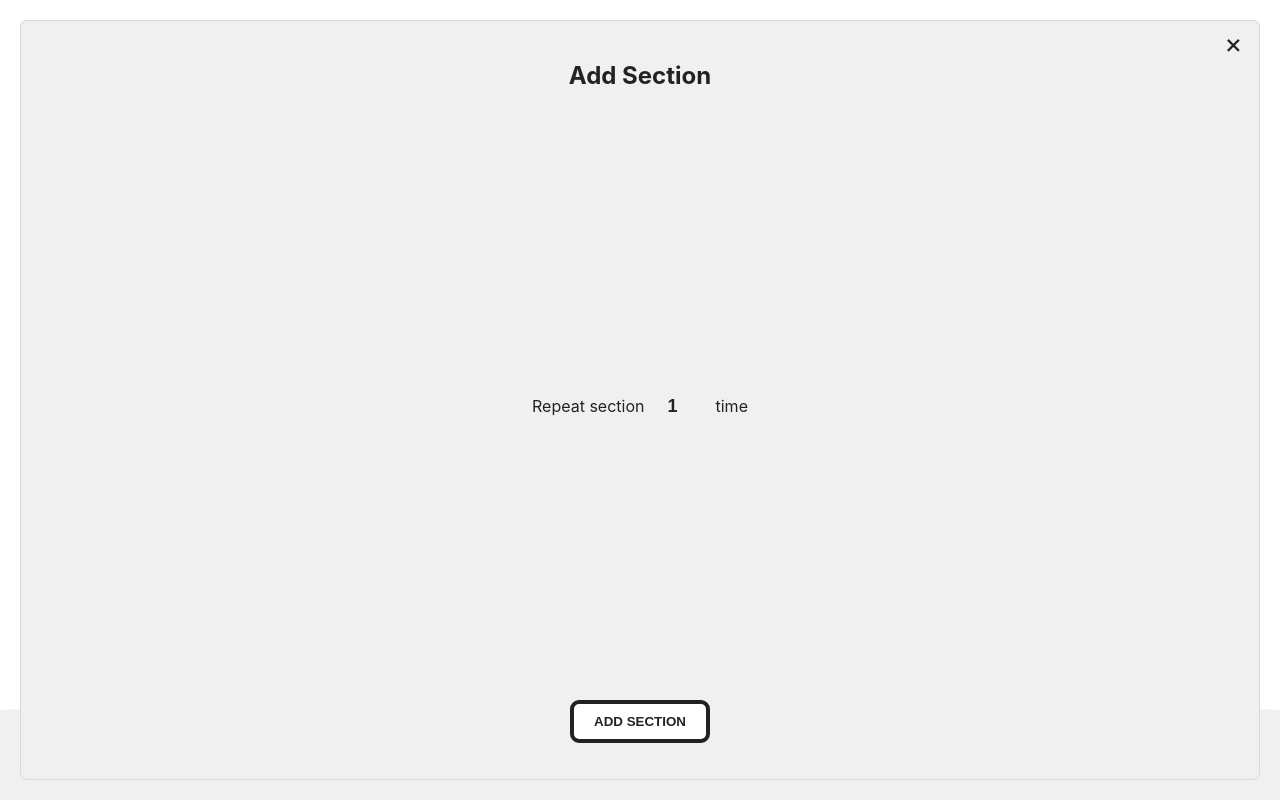
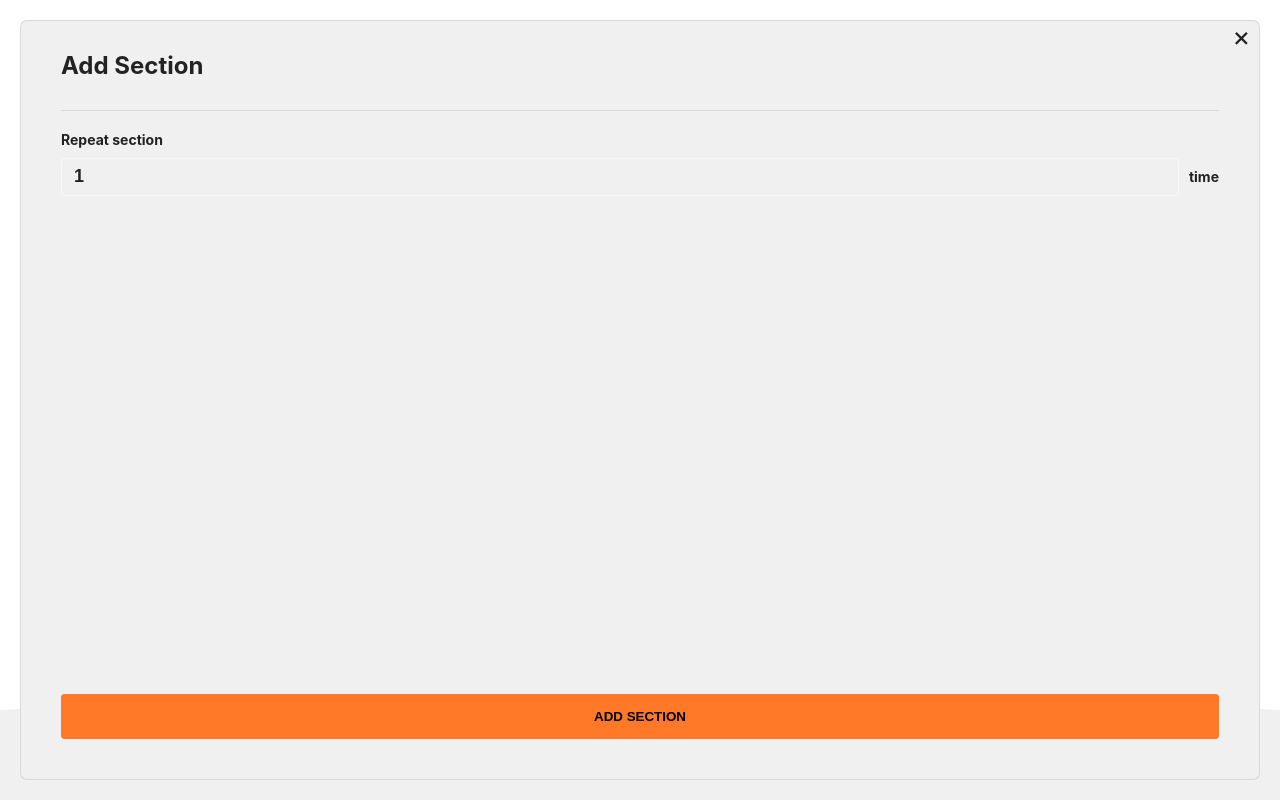
Before and after one commit to chrispdunne/chordplayer, a React (Vite) app: page / in a window 1280 px wide. Both pictures are taken after a click on the button "Add section". Built offline with nearby package versions, Linux system fonts and the light colour scheme.

Commit message:
modal styling

```diff
--- a/src/app/styles.ts
+++ b/src/app/styles.ts
@@ -10,23 +10,36 @@ export const Modal = styled.div`
 	display: flex;
 	flex-direction: column;
 	justify-content: space-between;
-	padding: 20px 20px 40px;
+	padding: 10px 40px 40px;
+	text-align: left;
 `;
-export const ModalHead = styled.h2``;
+export const ModalHead = styled.h2`
+	border-bottom: 1px solid var(--border-color);
+	padding-bottom: 30px;
+`;
 export const ModalBody = styled.div``;
 export const ModalFoot = styled.div``;
 
-export const SaveButton = styled.button`
+export const PrimaryButton = styled.button`
+	transition: all 0.25s ease-in-out;
+	cursor: pointer;
+	color: var(--orange-contrast);
+	background-color: var(--orange);
 	appearance: none;
 	border: 0;
-	background: var(--background);
-	color: var(--foreground);
-	cursor: pointer;
+	outline: 8px solid var(--off-background);
+	&:hover {
+		background-color: var(--background);
+		color: var(--orange);
+	}
+`;
+
+export const SaveButton = styled(PrimaryButton)`
 	text-transform: uppercase;
 	font-weight: bold;
-	padding: 10px 20px;
-	border-radius: 5px;
-	outline: 4px solid var(--foreground);
+	padding: 15px 20px;
+	border-radius: 3px;
+	width: 100%;
 `;
 
 export const ModalCloseButton = styled.button`
@@ -36,8 +49,8 @@ export const ModalCloseButton = styled.button`
 	transform: rotate(45deg);
 	font-size: 32px;
 	position: absolute;
-	top: 5px;
-	right: 10px;
+	top: -2px;
+	right: 2px;
 	color: var(--foreground);
 	cursor: pointer;
 	&:after {
@@ -45,7 +58,23 @@ export const ModalCloseButton = styled.button`
 	}
 `;
 
-export const NumberInput = styled.input.attrs({ type: 'number' })`
+export const InputContainer = styled.div`
+	margin: 20px 0;
+`;
+export const Input = styled.input`
+	background: transparent;
+	border: 1px solid var(--border-color-strong);
+	border-radius: 3px;
+	width: 100%;
+	color: var(--foreground);
+	font-weight: bold;
+	font-size: 18px;
+	padding: 7px 12px 8px;
+	box-sizing: border-box;
+`;
+export const NumberInput = styled(Input).attrs({ type: 'number' })``;
+
+export const PlainInput = styled.input`
 	background: transparent;
 	border: 0;
 	color: var(--foreground);
@@ -53,3 +82,33 @@ export const NumberInput = styled.input.attrs({ type: 'number' })`
 	font-size: 18px;
 	text-align: center;
 `;
+export const PlainNumberInput = styled(PlainInput).attrs({ type: 'number' })``;
+export const PlainSelect = styled.select`
+	border: 0;
+	background: transparent;
+	appearance: none;
+	color: var(--foreground);
+	font-weight: bold;
+	font-size: 18px;
+	text-align: center;
+`;
+
+export const Label = styled.label`
+	display: block;
+	font-weight: bold;
+	font-size: 14px;
+	margin: 0 0 10px;
+`;
+
+export const AddOnInputContainer = styled.div`
+	display: flex;
+	justify-content: center;
+	align-items: center;
+`;
+export const AddOnInput = styled(Input)``;
+export const AddOn = styled.div`
+	line-height: 1;
+	padding-left: 10px;
+	font-weight: bold;
+	font-size: 14px;
+`;
--- a/src/components/Buttons/AddSectionButton/styles.ts
+++ b/src/components/Buttons/AddSectionButton/styles.ts
@@ -1,29 +1,19 @@
 import styled, { css } from 'styled-components';
+import { PrimaryButton } from '../../../app/styles';
 
 interface AddButtonProps {
 	hasNoSections?: boolean;
 }
 
-export const StyledAddButton = styled.button<AddButtonProps>`
-	transition: all 0.25s ease-in-out;
-	cursor: pointer;
-	color: var(--foreground);
-	background-color: var(--orange);
-	appearance: none;
+export const StyledAddButton = styled(PrimaryButton)<AddButtonProps>`
 	font-size: 43px;
 	font-weight: bold;
 	width: 50px;
 	height: 50px;
 	min-height: 50px;
 	border-radius: 3px;
-	border: 0;
-	outline: 8px solid var(--off-background);
 	margin: 20px auto;
 	line-height: 0;
-	&:hover {
-		background-color: var(--background);
-		color: var(--orange);
-	}
 	${({ hasNoSections }) =>
 		hasNoSections === false &&
 		css`
--- a/src/components/EditChord/FlavourSelect.tsx
+++ b/src/components/EditChord/FlavourSelect.tsx
@@ -1,3 +1,4 @@
+import { InputContainer, Label } from '../../app/styles';
 import { getFlavourEnumKeys } from '../../types';
 import Select from '../Select';
 
@@ -9,8 +10,8 @@ interface Props {
 
 export default function FlavourSelect({ value, onChange }: Props) {
 	return (
-		<div>
-			Which Flavour:{' '}
+		<InputContainer>
+			<Label>Type:</Label>
 			<Select
 				options={flavours.map(flavour => ({
 					value: flavour,
@@ -19,6 +20,6 @@ export default function FlavourSelect({ value, onChange }: Props) {
 				value={value}
 				onChange={onChange}
 			/>
-		</div>
+		</InputContainer>
 	);
 }
--- a/src/components/EditChord/KeySelect.tsx
+++ b/src/components/EditChord/KeySelect.tsx
@@ -1,21 +1,25 @@
-import { KeyEnum, getKeyEnumValues } from "../../types"
-import Select from "../Select"
+import { InputContainer, Label } from '../../app/styles';
+import { KeyEnum, getKeyEnumValues } from '../../types';
+import Select from '../Select';
 
 interface Props {
-  value: string
-  onChange: (value: string) => void
+	value: string;
+	onChange: (value: string) => void;
 }
 export default function KeySelect({ value, onChange }: Props) {
-  const keyValues = getKeyEnumValues()
+	const keyValues = getKeyEnumValues();
 	return (
-    <div>
-      <label htmlFor="key_select">Root: </label>
+		<InputContainer>
+			<Label htmlFor="key_select">Key: </Label>
 			<Select
 				id="key_select"
-        options={keyValues.map((value) => ({ value, label: KeyEnum[value] }))}
+				options={keyValues.map(value => ({
+					value,
+					label: KeyEnum[value]
+				}))}
 				value={value}
 				onChange={onChange}
 			/>
-    </div>
-  )
+		</InputContainer>
+	);
 }
--- a/src/components/EditChord/LengthInput.tsx
+++ b/src/components/EditChord/LengthInput.tsx
@@ -1,4 +1,4 @@
-import { NumberInput } from '../../app/styles';
+import { InputContainer, Label, NumberInput } from '../../app/styles';
 
 interface Props {
 	value: number;
@@ -6,14 +6,14 @@ interface Props {
 }
 export default function LengthInput({ value, onChange }: Props) {
 	return (
-		<div>
-			How many bars:{' '}
+		<InputContainer>
+			<Label>How many bars: </Label>
 			<NumberInput
 				min={1}
 				max={4}
 				onChange={e => onChange(e.target.valueAsNumber)}
 				value={value}
 			/>
-		</div>
+		</InputContainer>
 	);
 }
--- a/src/components/EditChord/index.tsx
+++ b/src/components/EditChord/index.tsx
@@ -92,6 +92,7 @@ export default function EditChord() {
 					title="close this modal popup"
 					aria-label="close this modal poup"
 				/>
+				<div>
 					<ModalHead>
 						{activeChord !== null ? 'Edit' : 'Add'} Chord
 					</ModalHead>
@@ -104,10 +105,10 @@ export default function EditChord() {
 						<FlavourSelect value={flavour} onChange={setFlavour} />
 						<LengthInput value={length} onChange={setLength} />
 					</ModalBody>
-
+				</div>
 				<ModalFoot>
 					<SaveButton onClick={handleSaveChord}>
-						{activeChord !== null ? 'Edit' : 'Add'} Chord
+						{activeChord !== null ? 'Save' : 'Add'} Chord
 					</SaveButton>
 				</ModalFoot>
 			</Modal>
--- a/src/components/EditSection/index.tsx
+++ b/src/components/EditSection/index.tsx
@@ -1,6 +1,10 @@
 import { useState } from 'react';
 import { useAppSelector } from '../../app/hooks';
 import {
+	AddOn,
+	AddOnInput,
+	AddOnInputContainer,
+	Label,
 	Modal,
 	ModalBody,
 	ModalCloseButton,
@@ -44,20 +48,29 @@ export default function EditSection() {
 				title="close this modal popup"
 				aria-label="close this modal poup"
 			/>
-			<ModalHead>{activeSectionId ? 'Edit' : 'Add'} Section</ModalHead>
-			<ModalBody>
-				Repeat section{' '}
-				<NumberInput
-					min={1}
-					max={99}
-					value={repeatCount}
-					onChange={e => setRepeatCount(e.target.valueAsNumber)}
-				/>{' '}
-				time{repeatCount > 1 && 's'}
-			</ModalBody>
+			<div>
+				<ModalHead>
+					{activeSectionId ? 'Edit' : 'Add'} Section
+				</ModalHead>
+				<ModalBody>
+					<Label>Repeat section</Label>
+					<AddOnInputContainer>
+						<AddOnInput
+							type="number"
+							min={1}
+							max={99}
+							value={repeatCount}
+							onChange={e =>
+								setRepeatCount(e.target.valueAsNumber)
+							}
+						/>
+						<AddOn>time{repeatCount > 1 && 's'}</AddOn>
+					</AddOnInputContainer>
+				</ModalBody>
+			</div>
 			<ModalFoot>
 				<SaveButton onClick={handleSaveSection}>
-					{activeSectionId ? 'Edit' : 'Add'} Section
+					{activeSectionId ? 'Save' : 'Add'} Section
 				</SaveButton>
 			</ModalFoot>
 		</Modal>
--- a/src/components/PlayBar/BpmEdit.tsx
+++ b/src/components/PlayBar/BpmEdit.tsx
@@ -1,7 +1,7 @@
 import NoteIcon from '../Icons/NoteIcon';
 import { OtherButton } from './styles';
 import * as Tone from 'tone';
-import { NumberInput } from '../../app/styles';
+import { PlainNumberInput } from '../../app/styles';
 import { useDispatch } from 'react-redux';
 import { useAppSelector } from '../../app/hooks';
 import { selectBpm, setBpm } from '../../store/appSlice';
@@ -16,8 +16,10 @@ export default function BpmEdit() {
 
 	return (
 		<OtherButton title="change bpm" aria-label="change bpm">
+			<label htmlFor="bpm">
 				<NoteIcon />
-			<NumberInput
+				<PlainNumberInput
+					id="bpm"
 					min={40}
 					max={400}
 					step={1}
@@ -25,6 +27,7 @@ export default function BpmEdit() {
 					onChange={e => handleSetBpm(e.target.valueAsNumber)}
 				/>
 				bpm
+			</label>
 		</OtherButton>
 	);
 }
--- a/src/components/PlayBar/TimeSignatureEdit.tsx
+++ b/src/components/PlayBar/TimeSignatureEdit.tsx
@@ -2,7 +2,7 @@ import { useState } from 'react';
 import MetronomeIcon from '../Icons/MetronomeIcon';
 import { OtherButton } from './styles';
 import Select from '../Select';
-import { NumberInput } from '../../app/styles';
+import { PlainNumberInput, PlainSelect } from '../../app/styles';
 import * as Tone from 'tone';
 import { useDispatch } from 'react-redux';
 import { setTimeSignature } from '../../store/appSlice';
@@ -30,23 +30,22 @@ export default function TimeSignatureEdit() {
 			aria-label="change time signature"
 		>
 			<MetronomeIcon />
-			<NumberInput
+			<PlainNumberInput
 				max={16}
 				min={1}
 				value={numerator}
 				onChange={e => setNumerator(e.target.valueAsNumber)}
 			/>
 			/
-			<Select
+			<PlainSelect
 				value={String(denominator)}
-				onChange={(v: string) => setDenominator(parseInt(v))}
-				options={[
-					{ value: '2', label: '2' },
-					{ value: '4', label: '4' },
-					{ value: '8', label: '8' },
-					{ value: '16', label: '16' }
-				]}
-			/>
+				onChange={e => setDenominator(parseInt(e.target.value))}
+			>
+				<option value="2"> 2 </option>
+				<option value="4"> 4 </option>
+				<option value="8"> 8 </option>
+				<option value="16"> 16</option>
+			</PlainSelect>
 		</OtherButton>
 	);
 }
--- a/src/components/Select/styles.ts
+++ b/src/components/Select/styles.ts
@@ -5,7 +5,11 @@ export const StyledSelect = styled.select`
 	color: var(--foreground);
 	font-size: 18px;
 	font-weight: bold;
-	border: none;
+	border: 1px solid var(--border-color-strong);
+	border-radius: 3px;
+	width: 100%;
+	padding: 7px 12px 8px;
+	appearance: none;
 `;
 
 export const StyledOption = styled.option``;
--- a/src/index.css
+++ b/src/index.css
@@ -4,9 +4,11 @@
 	--background: #000;
 	--off-background: #1f1f1f;
 	--orange: #ff7929;
+	--orange-contrast: #000;
 	--foreground: #fff;
 	--shadow-color: rgba(255, 255, 255, 0.3);
 	--border-color: rgba(255, 255, 255, 0.1);
+	--border-color-strong: rgba(255, 255, 255, 0.5);
 }
 @media (prefers-color-scheme: light) {
 	:root {
@@ -16,6 +18,7 @@
 		--foreground: #222;
 		--shadow-color: rgba(0, 0, 0, 0.3);
 		--border-color: rgba(0, 0, 0, 0.1);
+		--border-color-string: rgba(0, 0, 0, 0.5);
 	}
 }
 body {
```
Lines whose indentation alone changed are shown as unchanged.
